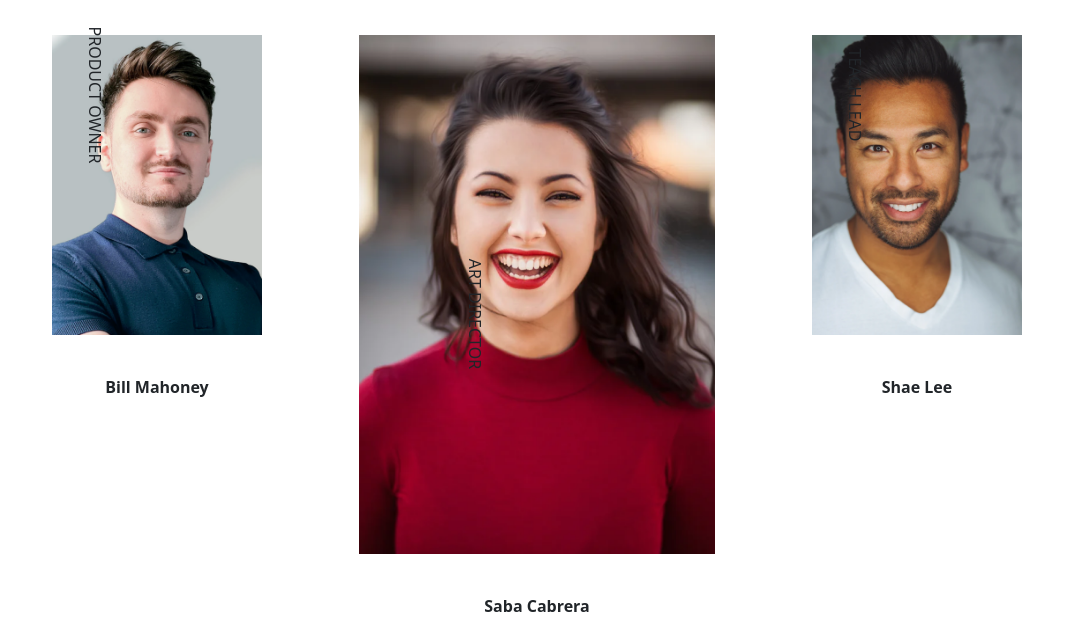
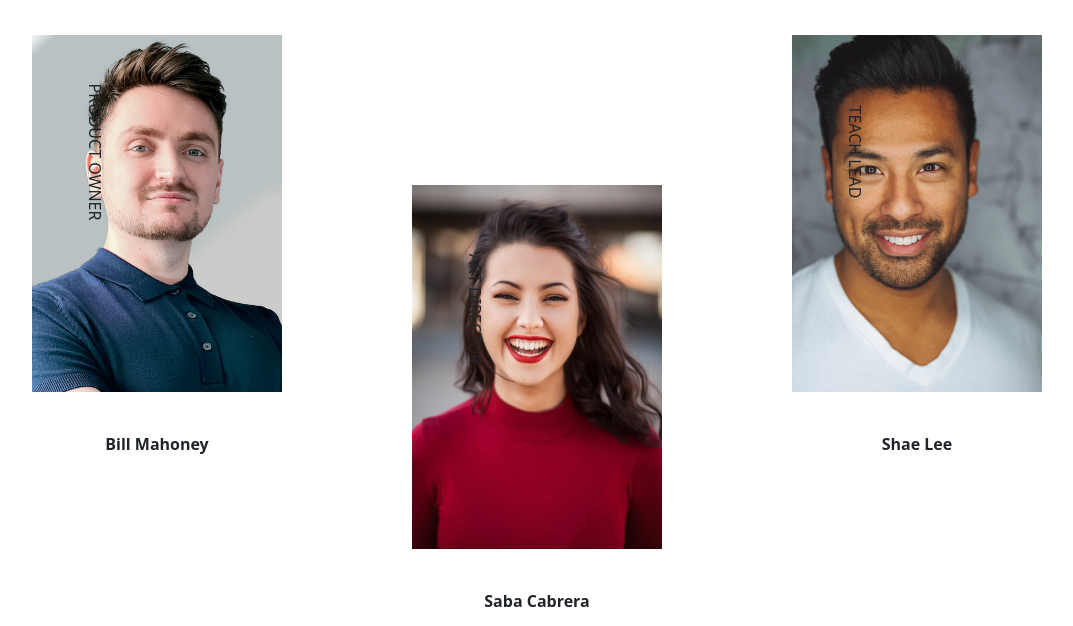
Before and after one commit to Juana-89/my-team-page-master, a website: page src/index.html in a window 1280 px wide. Shown: the part 129-755 px from the top of the page, without its empty margins (103-1176 px from the left). Drawn offline with nearby package versions, Linux system fonts and the light colour scheme.

Commit message:
acomodando img

```diff
--- a/src/styles.css
+++ b/src/styles.css
@@ -22,9 +22,14 @@ h1 {
 }
 .row-cols-3 img {
   display: block;
-  max-width: 100%;
-  height: 50%;
+  max-width: 70%;
+  /* height: 50%; */
   margin: 0 auto;
+}
+
+.align-self-center {
+  margin-top: 150px !important;
+  height: 50% !important;
 }
 
 .container__title {
```
